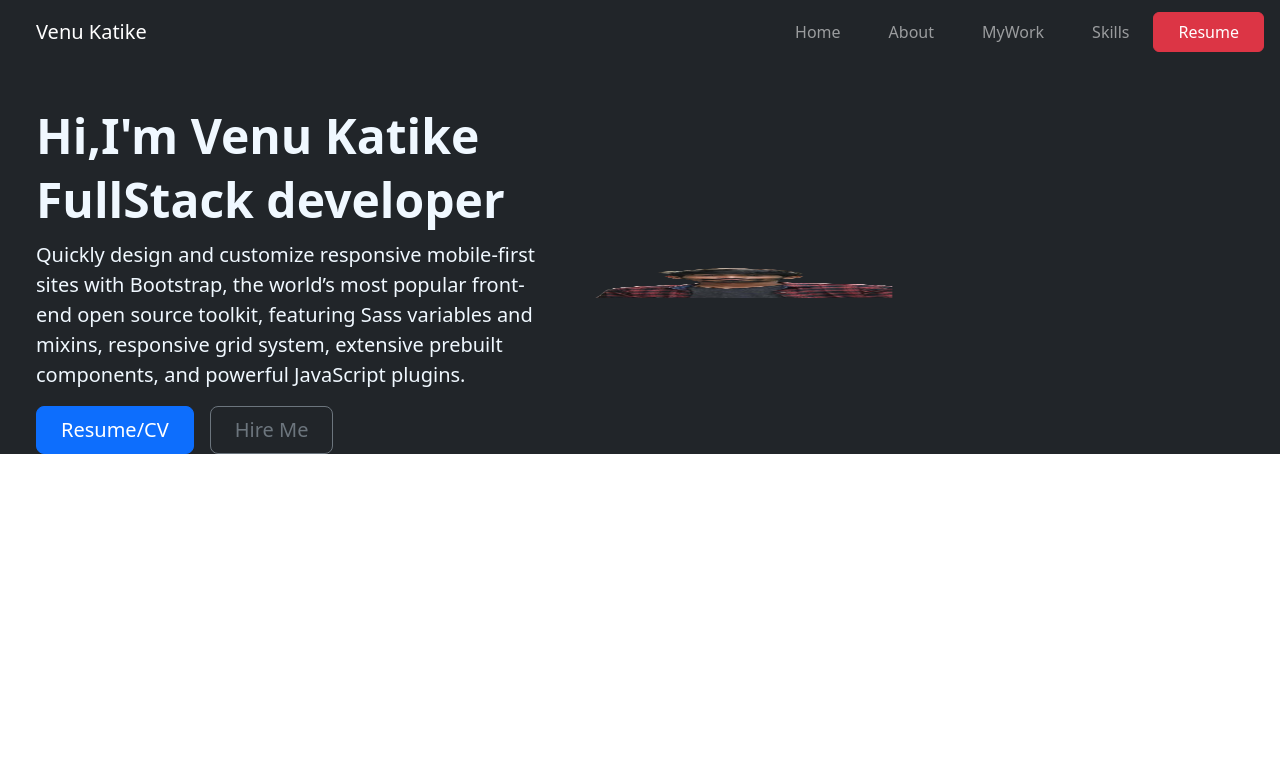
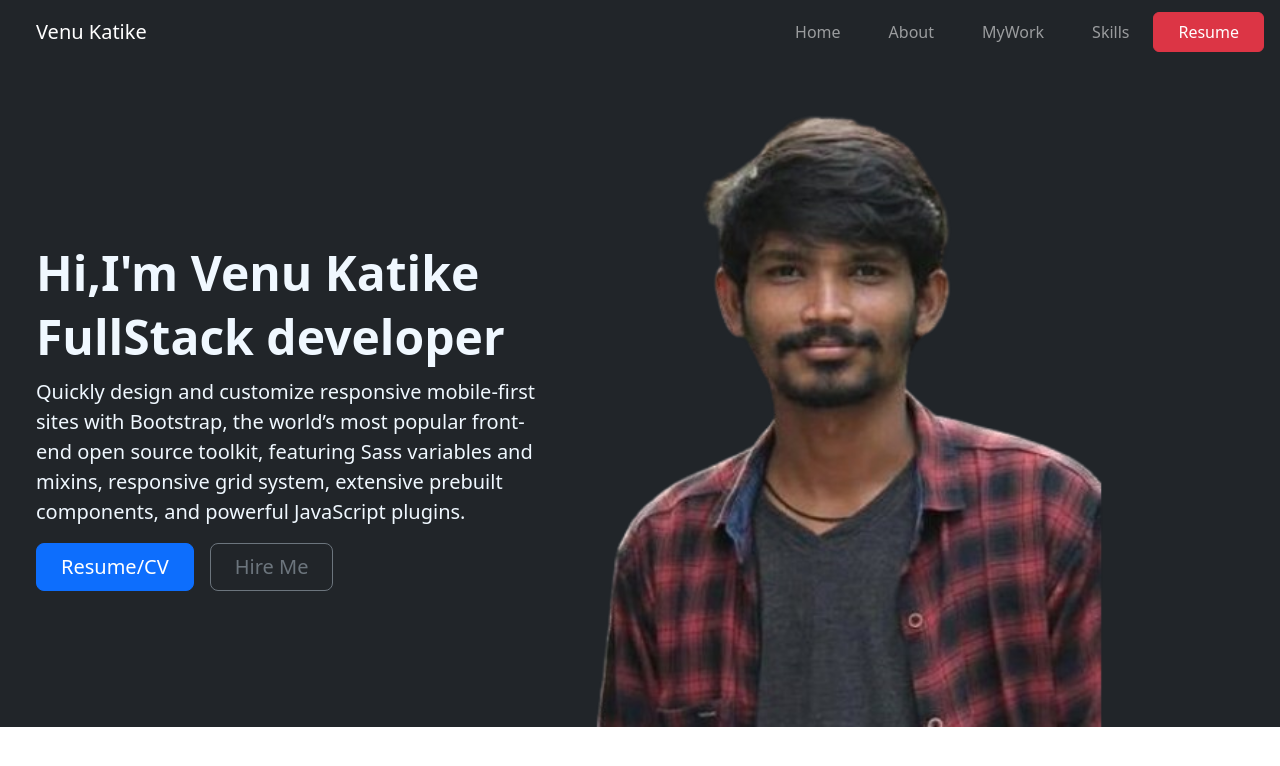
Before and after one commit to venukatikeatos/PF, an Angular app: page /home in a window 1280 px wide. Shown: the top 766 px of the page. Built offline with nearby package versions, Linux system fonts and the light colour scheme.

Commit message:
05-03-2024

```diff
--- a/src/app/home/home.component.css
+++ b/src/app/home/home.component.css
@@ -4,8 +4,8 @@ margin-left: auto;
 color: aliceblue;
 
 }
-.imga img{
+/* .imga img{
 width: 300px;
 height: 30px;
 display: flex;
-}
+} */
```
